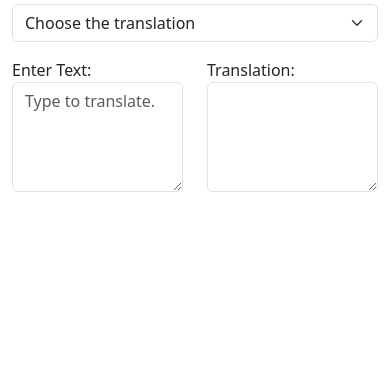
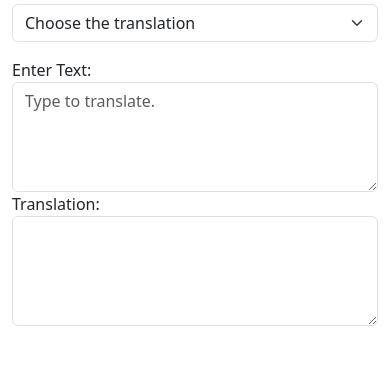
Before and after one commit to africalangs/translator, a plain HTML site: page index.html in a window 390 px wide. Shown: the part 37-402 px from the top of the page. Drawn offline with nearby package versions, Linux system fonts and the light colour scheme.

Commit message:
Update index.html

```diff
--- a/index.html
+++ b/index.html
@@ -34,7 +34,7 @@
         </div>
       </div>
       <div class="row">
-        <div class="col-6 col-sm-6">
+        <div class="col-12 col-sm-6">
           <form>
             <div class="form-group">
               <label for="sourceText">Enter Text:</label>
@@ -48,7 +48,7 @@
             </div>
           </form>
         </div>
-        <div class="col-6 col-sm-6">
+        <div class="col-12 col-sm-6">
           <form>
             <div class="form-group">
               <label for="translatedText">Translation:</label>
```
